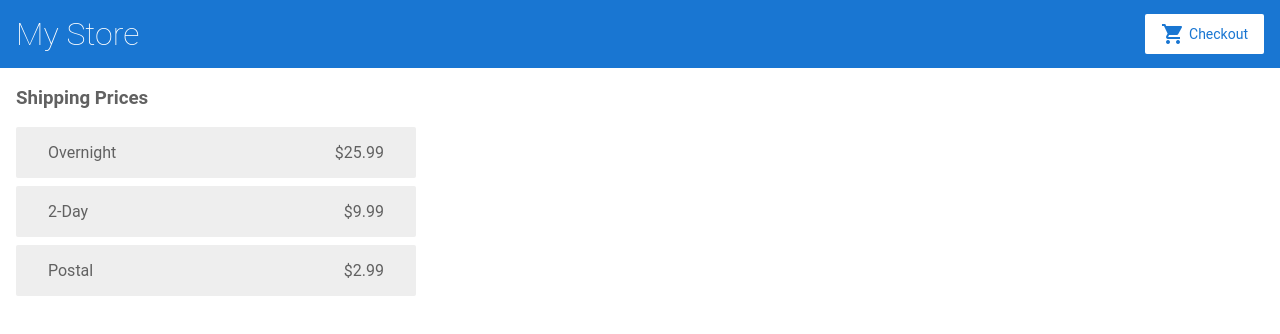
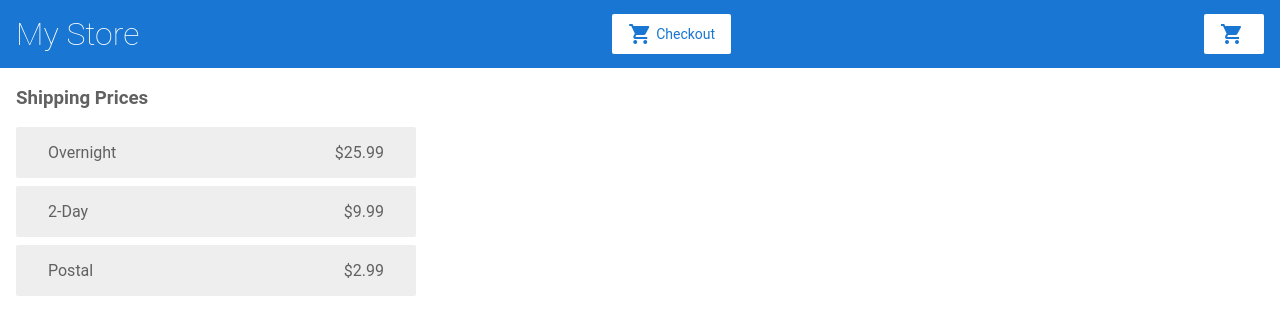
Before and after one commit to RafaelSVMartins/angular-nuwurp, an Angular app: page /shipping in a window 1280 px wide. Shown: the top 334 px of the page. Built offline with nearby package versions, Linux system fonts and the light colour scheme.

Commit message:
the button of car is added

```diff
--- a/src/app/top-bar/top-bar.component.html
+++ b/src/app/top-bar/top-bar.component.html
@@ -5,6 +5,10 @@
 <a class="button fancy-button"
   ><i class="material-icons">shopping_cart</i>Checkout</a
 >
+<a
+routerLink="/cart"
+class="button fancy-button"
+><i class="material-icons">shopping_cart</i></a>
 
 <!--
 Copyright Google LLC. All Rights Reserved.
```
